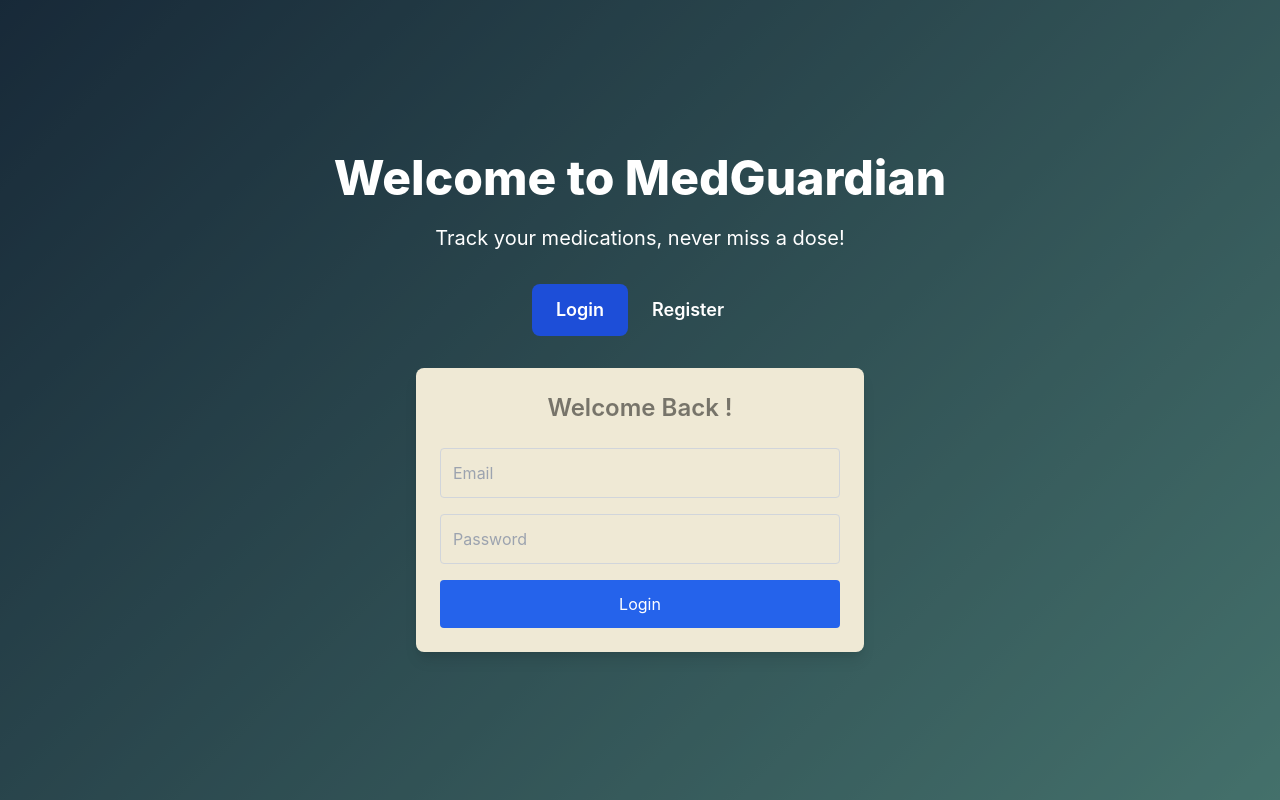
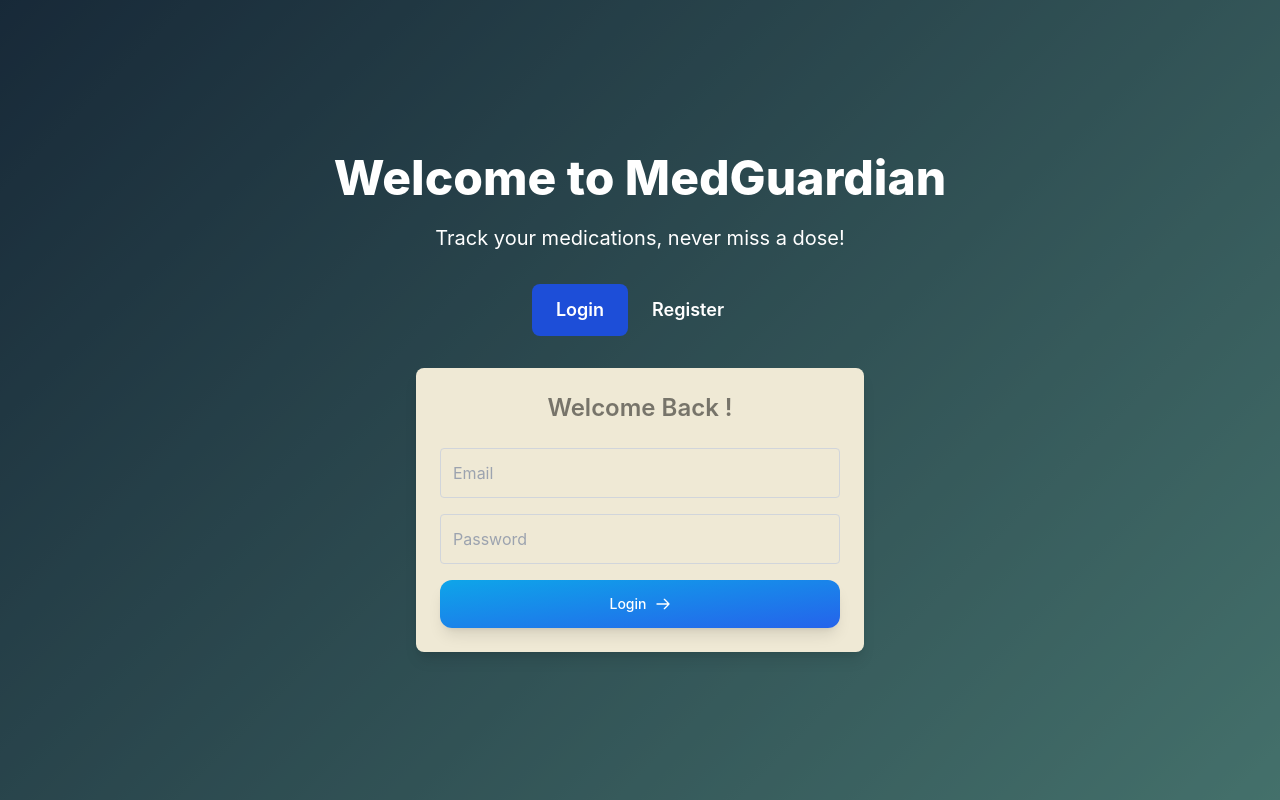
Before and after one commit to mohit1721/MedGuardian, a Next.js app: page / in a window 1280 px wide. Built offline with nearby package versions, Linux system fonts and the light colour scheme; no server answers.

Commit message:
login btn

```diff
--- a/components/Login.jsx
+++ b/components/Login.jsx
@@ -7,6 +7,7 @@
   const dispatch = useDispatch();
   const [email, setEmail] = useState("");
   const [password, setPassword] = useState("");
+  const [isSubmitting , setIsSubmitting] = useState(false);
   const router = useRouter();
   const handleLogin = async (e) => {
     e.preventDefault();
@@ -14,12 +15,15 @@
       toast.error("Email and Password are required!");
       return;
     }
+    setIsSubmitting(true);
     const success = await dispatch(login(email, password)); // Wait for login response
     if (success) {
+
       router.push("/dashboard"); // Redirect after successful login
     } else {
       toast.error("Login failed. Please check your credentials.");
     }
+    setIsSubmitting(false);
   };
 
   return (
@@ -39,9 +43,64 @@
         onChange={(e) => setPassword(e.target.value)}
         className="block bg-[#EFE9D5] w-full p-3 text-black mb-4 border border-gray-300 rounded"
       />
-      <button type="submit" className="w-full p-3 bg-blue-600 text-white rounded hover:bg-blue-700">
+      <button
+  type="submit"
+  disabled={isSubmitting}
+  aria-live="assertive"
+  className="w-full relative group overflow-hidden rounded-xl bg-gradient-to-br from-sky-500 to-blue-600
+           px-4 py-3.5 text-sm font-medium text-white shadow-lg
+           transition-all duration-200 hover:from-sky-400 hover:to-blue-500
+           disabled:opacity-50 disabled:cursor-not-allowed"
+>
+  <div className="relative flex items-center justify-center gap-2">
+    {isSubmitting ? (
+      <>
+        <svg
+          className="animate-spin h-4 w-4"
+          xmlns="http://www.w3.org/2000/svg"
+          fill="none"
+          viewBox="0 0 24 24"
+        >
+          <circle
+            className="opacity-25"
+            cx="12"
+            cy="12"
+            r="10"
+            stroke="currentColor"
+            strokeWidth="4"
+          ></circle>
+          <path
+            className="opacity-75"
+            fill="currentColor"
+            d="M4 12a8 8 0 018-8V0C5.373 0 0 5.373 0 12h4zm2 5.291A7.962 7.962 0 014 12H0c0 3.042 1.135 5.824 3 7.938l3-2.647z"
+          ></path>
+        </svg>
+        <span>Submitting...</span>
+      </>
+    ) : (
+      <>
+        <span>Login</span>
+        <svg
+          className="w-4 h-4 transition-transform duration-200 group-hover:translate-x-1"
+          fill="none"
+          viewBox="0 0 24 24"
+          stroke="currentColor"
+        >
+          <path
+            strokeLinecap="round"
+            strokeLinejoin="round"
+            strokeWidth={2}
+            d="M14 5l7 7m0 0l-7 7m7-7H3"
+          />
+        </svg>
+      </>
+    )}
+  </div>
+</button>
+
+      {/* <button type="submit" className="w-full p-3 bg-blue-600 text-white rounded hover:bg-blue-700">
         Login
-      </button>
+      </button> */}
     </form>
   );
 };
```
